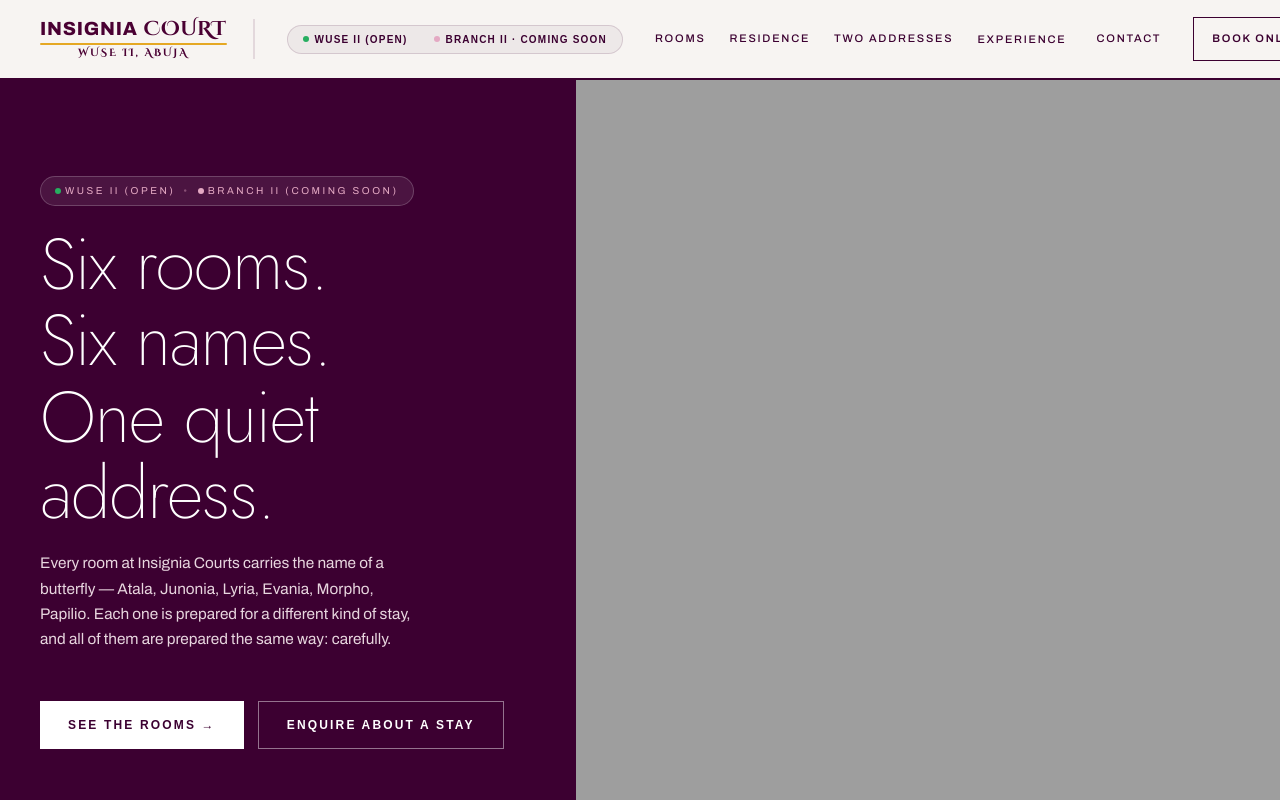
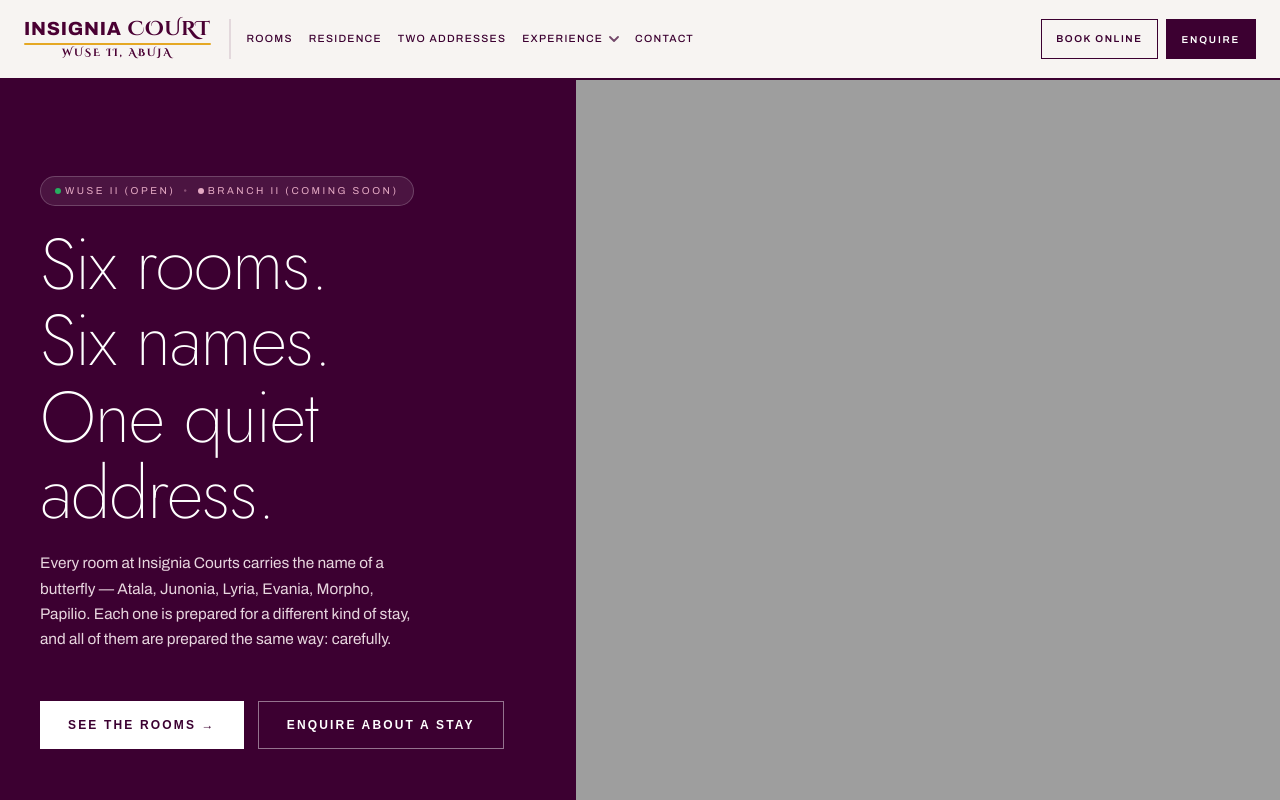
Before and after one commit to apextechspace/insignia_courts, a website: page index.html in a window 1280 px wide. Drawn offline with Linux system fonts and the light colour scheme.

Commit message:
style: update responsive navigation breakpoints
Adjust media queries to handle laptop screen sizes and introduce a compact navigation state. Added global styles for the navigation CTA button to ensure consistent layout across responsive tiers.

```diff
--- a/index.html
+++ b/index.html
@@ -704,13 +704,50 @@
     font-weight: 600;
   }
 
-  /* TABLET BREAKPOINT (<= 1024px) */
-  @media (max-width: 1024px) {
+  /* LAPTOP RESPONSIVE TIER (1141px - 1380px) */
+  @media (max-width: 1380px) {
+    .nav-header-inner {
+      padding: 0 24px !important;
+      gap: 16px !important;
+    }
+    .branch-nav-pill-group {
+      display: none !important;
+    }
+    .desktop-nav {
+      gap: 16px !important;
+    }
+    .desktop-nav-link {
+      font-size: 10.5px !important;
+      letter-spacing: 0.12em !important;
+    }
+    .nav-brand-box {
+      padding-right: 18px !important;
+    }
+    .nav-actions-right {
+      gap: 8px !important;
+      flex-shrink: 0 !important;
+    }
+    .nav-book-btn {
+      padding: 0 14px !important;
+      font-size: 10px !important;
+      height: 40px !important;
+      min-height: 40px !important;
+    }
+    .nav-cta-btn {
+      padding: 0 16px !important;
+      font-size: 10px !important;
+      height: 40px !important;
+      min-height: 40px !important;
+    }
+  }
+
+  /* TABLET & COMPACT LAPTOP BREAKPOINT (<= 1140px) */
+  @media (max-width: 1140px) {
     .desktop-nav {
       display: none !important;
     }
     .mobile-burger-btn {
-      display: flex !important;
+      display: inline-flex !important;
     }
     .grid-hero {
       grid-template-columns: 1fr !important;
@@ -998,7 +1035,41 @@
     background: #3C0031;
     color: #FFFFFF;
   }
-  @media (max-width: 860px) {
+  .nav-cta-btn {
+    border: 0;
+    background: #3C0031;
+    color: #FFFFFF;
+    font-family: 'Archivo', sans-serif;
+    font-size: 11px;
+    font-weight: 600;
+    letter-spacing: 0.18em;
+    text-transform: uppercase;
+    padding: 0 20px;
+    cursor: pointer;
+    text-align: center;
+    display: inline-flex;
+    align-items: center;
+    justify-content: center;
+    white-space: nowrap;
+    flex-shrink: 0;
+    height: 44px;
+    text-decoration: none;
+    transition: all 0.18s ease;
+    box-sizing: border-box;
+  }
+  .nav-cta-btn:hover {
+    background: #C4507E;
+    color: #FFFFFF;
+  }
+  .nav-cta-btn.branch2-cta {
+    background: #C4507E;
+    color: #FFFFFF;
+  }
+  .nav-cta-btn.branch2-cta:hover {
+    background: #3C0031;
+    color: #FFFFFF;
+  }
+  @media (max-width: 1380px) {
     .branch-nav-pill-group {
       display: none !important;
     }
@@ -1417,7 +1488,7 @@
       </nav>
       <div class="nav-actions-right">
         <button type="button" onClick="{{ switchToWuse }}" class="nav-book-btn" title="Switch to Open Wuse II Flagship">Wuse II (Open Now) &rarr;</button>
-        <a href="#branch2-waitlist-section" class="nav-cta-btn" style="border:0;background:#C4507E;color:#FFFFFF;font-family:'Archivo',sans-serif;font-size:11px;font-weight:600;letter-spacing:0.18em;text-transform:uppercase;padding:0 20px;cursor:pointer;text-align:center;display:flex;align-items:center;justify-content:center;white-space:nowrap;flex-shrink:0;height:44px;text-decoration:none" style-hover="background:#3C0031">Join Waitlist</a>
+        <a href="#branch2-waitlist-section" class="nav-cta-btn branch2-cta">Join Waitlist</a>
         <button type="button" onClick="{{ toggleMenu }}" class="mobile-burger-btn" aria-label="Toggle navigation directory drawer">
           <span class="burger-bars">
             <span></span>
@@ -1503,7 +1574,7 @@
       </nav>
       <div class="nav-actions-right">
         <a href="{{ bookingUrl }}" target="_blank" rel="noopener" class="nav-book-btn" title="Open Instant Booking Web App">Book Online</a>
-        <button type="button" onClick="{{ openEnquiry }}" class="nav-cta-btn" style="border:0;background:#3C0031;color:#FFFFFF;font-family:'Archivo',sans-serif;font-size:11px;font-weight:600;letter-spacing:0.18em;text-transform:uppercase;padding:0 20px;cursor:pointer;text-align:center;display:flex;align-items:center;justify-content:center;white-space:nowrap;flex-shrink:0;height:44px" style-hover="background:#C4507E">Enquire</button>
+        <button type="button" onClick="{{ openEnquiry }}" class="nav-cta-btn">Enquire</button>
         <button type="button" onClick="{{ toggleMenu }}" class="mobile-burger-btn" aria-label="Toggle navigation directory drawer">
           <span class="burger-bars">
             <span></span>
```
